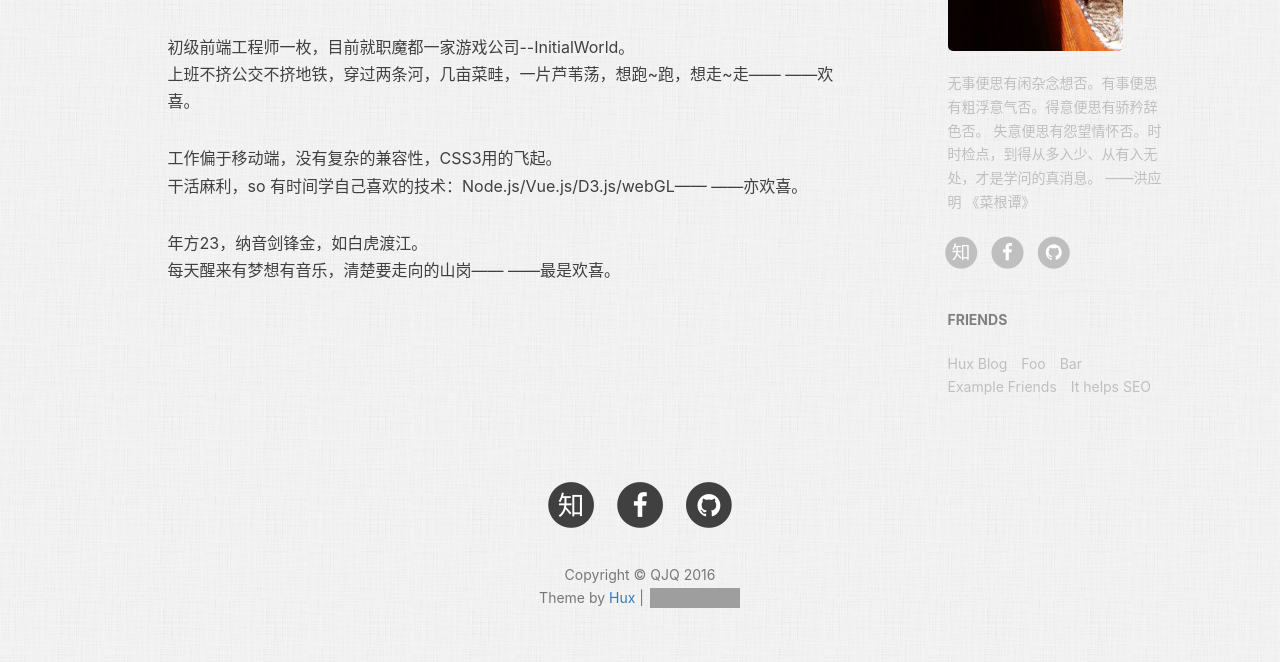
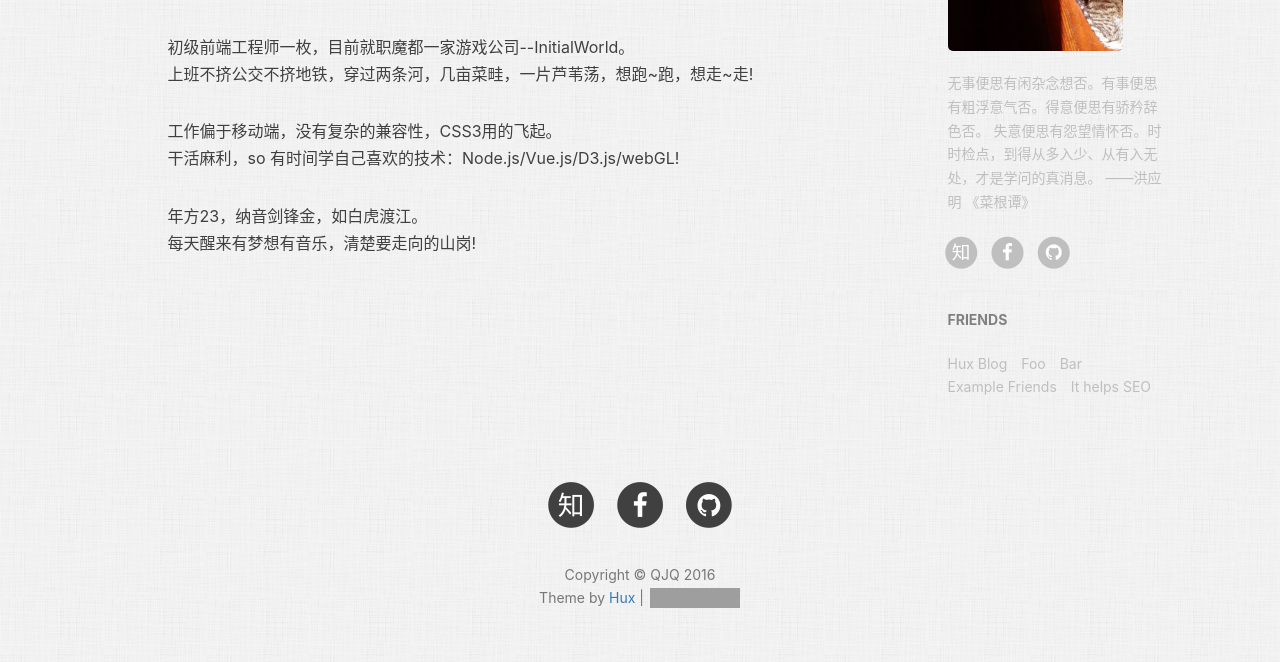
Before and after one commit to qinjiaqi/qinjiaqi.github.io, a Jekyll site: the page built from about.html, in a window 1280 px wide and 900 px high, scrolled down 645 px, cut to the strip 198-860 px from the top of the window. Built offline with Jekyll 4.4.1, drawn with Linux system fonts in a browser that asks for light colours; nearby versions of some CDN libraries; comment, search, counter and statistics services are not loaded; grey boxes are pictures that could not be loaded.

Commit message:
修改about内容

```diff
--- a/about.html
+++ b/about.html
@@ -24,15 +24,15 @@ header-img: "img/cloud2.jpg"
 
     <p style="text-align:justify-content;">
         初级前端工程师一枚，目前就职魔都一家游戏公司--InitialWorld。<br>
-        上班不挤公交不挤地铁，穿过两条河，几亩菜畦，一片芦苇荡，想跑~跑，想走~走—— ——欢喜。<br>
+        上班不挤公交不挤地铁，穿过两条河，几亩菜畦，一片芦苇荡，想跑~跑，想走~走!<br>
     </p>
     <p style="text-align:justify-content;">
         工作偏于移动端，没有复杂的兼容性，CSS3用的飞起。<br>
-        干活麻利，so 有时间学自己喜欢的技术：Node.js/Vue.js/D3.js/webGL—— ——亦欢喜。<br>
+        干活麻利，so 有时间学自己喜欢的技术：Node.js/Vue.js/D3.js/webGL!<br>
     </p>
     <p style="text-align:justify-content;">
         年方23，纳音剑锋金，如白虎渡江。<br>
-        每天醒来有梦想有音乐，清楚要走向的山岗—— ——最是欢喜。<br>
+        每天醒来有梦想有音乐，清楚要走向的山岗!<br>
     </p>
 
 </div>
```
